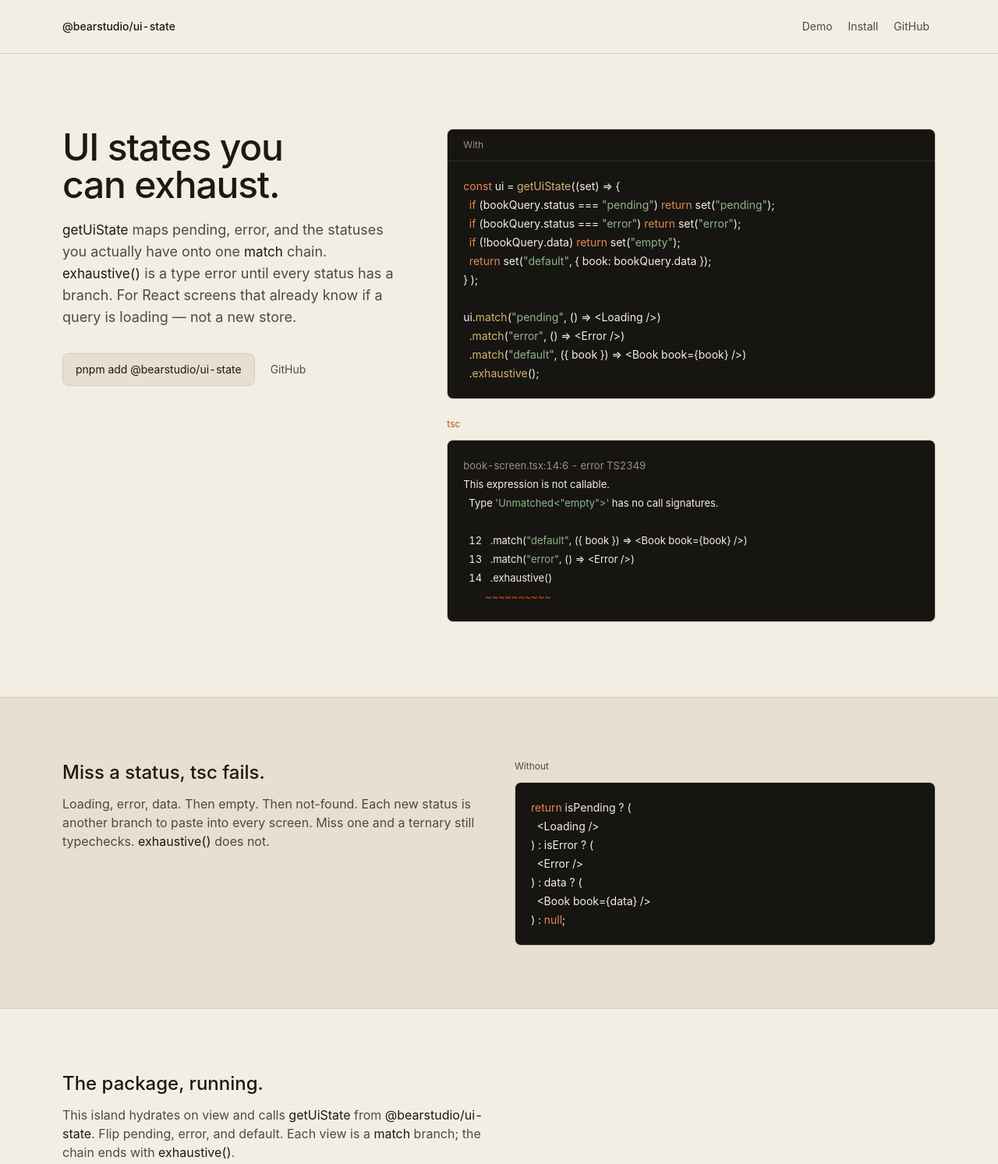
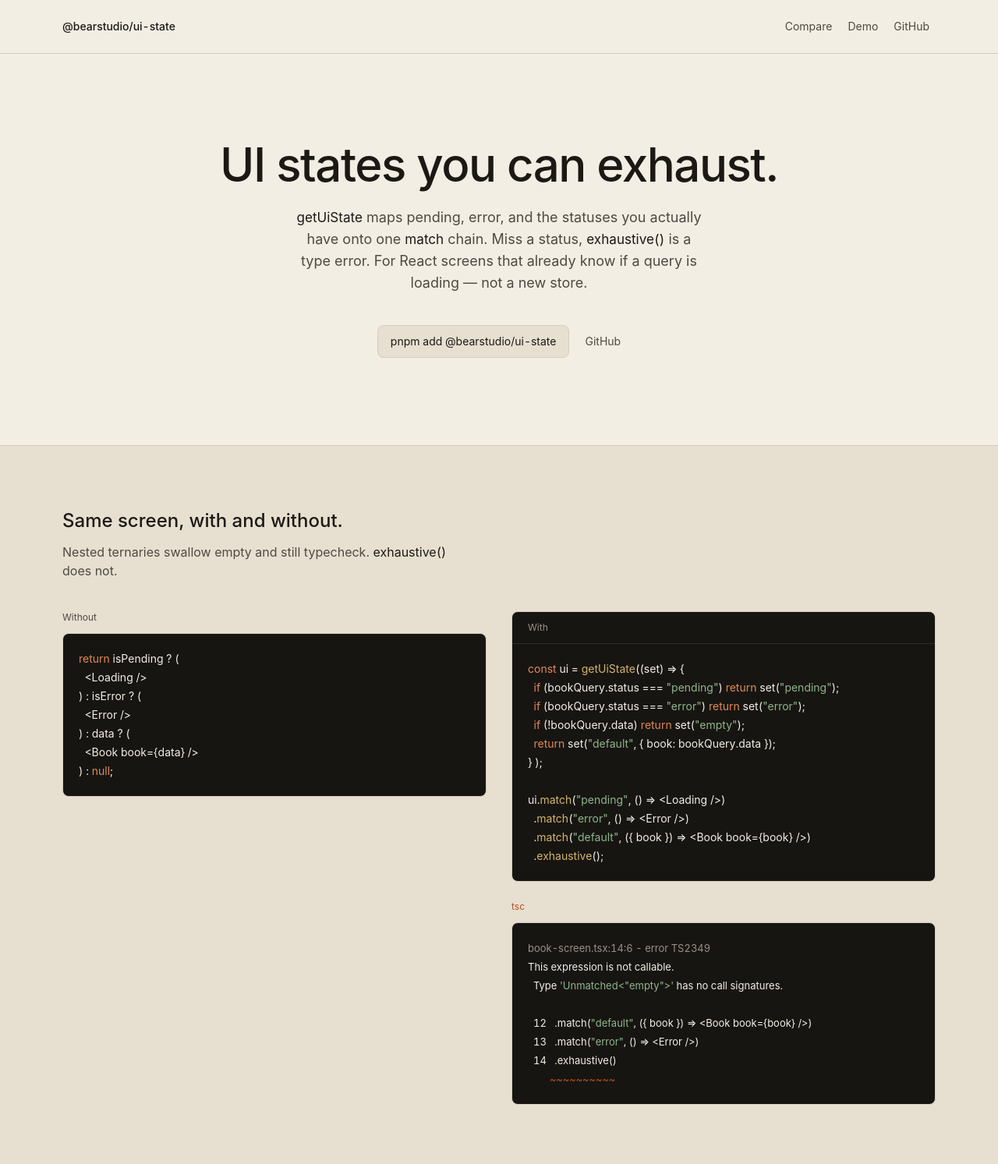
Before and after one commit to BearStudio/ui-state, an Astro site in the folder apps/landing/: page / in a window 1280 px wide. Shown: the top 1493 px of the page at 78% size. Built offline with nearby package versions, Linux system fonts and the light colour scheme; Astro itself is replaced by a stand-in of ours.

Commit message:
feat(landing): presentational header and with/without compare

```diff
--- a/apps/landing/src/pages/index.astro
+++ b/apps/landing/src/pages/index.astro
@@ -26,18 +26,18 @@ const install = "pnpm add @bearstudio/ui-state";
         <ul class="flex items-center gap-1 text-sm">
           <li>
             <a
+              href="#compare"
+              class="inline-flex min-h-11 items-center px-2 text-ink-soft hover:text-ink"
+            >
+              Compare
+            </a>
+          </li>
+          <li>
+            <a
               href="#demo"
               class="inline-flex min-h-11 items-center px-2 text-ink-soft hover:text-ink"
             >
               Demo
-            </a>
-          </li>
-          <li>
-            <a
-              href="#install"
-              class="inline-flex min-h-11 items-center px-2 text-ink-soft hover:text-ink"
-            >
-              Install
             </a>
           </li>
           <li>
@@ -54,51 +54,44 @@ const install = "pnpm add @bearstudio/ui-state";
   </header>
 
   <main id="main">
-    <section class="mx-auto max-w-6xl px-4 py-16 sm:py-24">
-      <div class="grid items-start gap-12 lg:grid-cols-12 lg:gap-16">
-        <div class="lg:col-span-5">
+    <section class="border-b border-line">
+      <div class="mx-auto max-w-3xl px-4 py-20 text-center sm:py-28">
         <h1
-            class="text-4xl font-medium tracking-tight text-balance sm:text-5xl"
+          class="text-4xl font-medium tracking-tight text-balance sm:text-6xl"
         >
           UI states you can exhaust.
         </h1>
-          <p class="mt-5 max-w-[46ch] text-lg text-ink-soft text-pretty">
+        <p class="mx-auto mt-6 max-w-[46ch] text-lg text-ink-soft text-pretty">
           <code class="font-mono text-[0.95em] text-ink">getUiState</code> maps
           pending, error, and the statuses you actually have onto one
           <code class="font-mono text-[0.95em] text-ink">match</code> chain.
-            <code class="font-mono text-[0.95em] text-ink">exhaustive()</code> is
-            a type error until every status has a branch. For React screens that
-            already know if a query is loading — not a new store.
+          Miss a status,
+          <code class="font-mono text-[0.95em] text-ink">exhaustive()</code> is a
+          type error. For React screens that already know if a query is loading
+          — not a new store.
         </p>
-          <div class="mt-8 flex flex-wrap items-center gap-x-5 gap-y-3">
+        <div class="mt-10 flex flex-wrap items-center justify-center gap-x-5 gap-y-3">
           <pre
-              class="m-0 overflow-x-auto rounded-lg border border-line bg-paper-2 px-4 py-2.5 font-mono text-sm"
+            class="m-0 overflow-x-auto rounded-lg border border-line bg-paper-2 px-4 py-2.5 text-left font-mono text-sm"
           ><code>{install}</code></pre>
           <a href={github} class="text-sm text-ink-soft hover:text-ink">
             GitHub
           </a>
         </div>
       </div>
-        <div class="lg:col-span-7">
+    </section>
+
+    <section id="compare" class="bg-paper-2">
+      <div class="mx-auto max-w-6xl px-4 py-20">
+        <h2 class="text-2xl font-medium">Same screen, with and without.</h2>
+        <p class="mt-3 max-w-[50ch] text-ink-soft">
+          Nested ternaries swallow empty and still typecheck.
+          <code class="font-mono text-ink">exhaustive()</code> does not.
+        </p>
+        <div class="mt-10 grid items-start gap-8 lg:grid-cols-2">
+          <NestedTernary />
           <HeroCode />
         </div>
-      </div>
-    </section>
-
-    <section class="border-t border-line bg-paper-2">
-      <div class="mx-auto grid max-w-6xl gap-10 px-4 py-20 lg:grid-cols-2 lg:items-start">
-        <div>
-          <h2 class="text-2xl font-medium">
-            Miss a status, tsc fails.
-          </h2>
-          <p class="mt-3 text-ink-soft">
-            Loading, error, data. Then empty. Then not-found. Each new status is
-            another branch to paste into every screen. Miss one and a ternary
-            still typechecks. <code class="font-mono text-ink">exhaustive()</code>
-            does not.
-          </p>
-        </div>
-        <NestedTernary />
       </div>
     </section>
 
```
Lines whose indentation alone changed are shown as unchanged.
